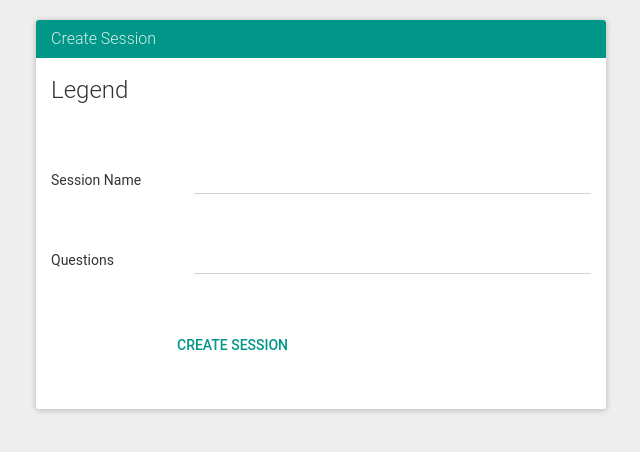
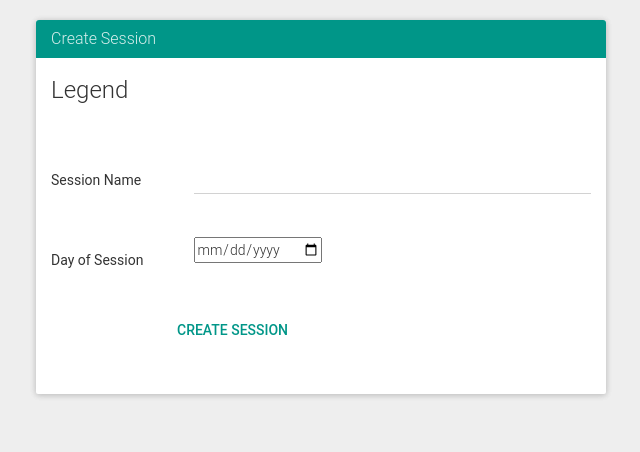
Before and after one commit to nmill128/SapQR, a Flask app: template app/templates/createSession.html in a window 1280 px wide. Shown: the part 60-512 px from the top of the page, without its empty margins (319-959 px from the left). Run offline with Flask 2, Linux system fonts and the light colour scheme; the template is opened without the code that fills it, so the values that code supplies are empty; some libraries are stand-ins or nearby versions.

Commit message:
Added a datepicker, and some session button on sessionlist and info

```diff
--- a/app/templates/createSession.html
+++ b/app/templates/createSession.html
@@ -21,10 +21,10 @@
 
 					<div class="form-group">
 						<div class="col-md-3 customLabel">
-							Questions
+							Day of Session
 						</div>
 						<div class="col-md-9">
-							<input type="text" name="questions" class="form-control"/>
+							 <input type="date" name="date">
 						</div>
 					</div>
 
--- a/app/templates/sessionInfo.html
+++ b/app/templates/sessionInfo.html
@@ -50,6 +50,7 @@
 			  </tr>
 			  {% endfor %}
 			  </tbody>
+			  <button type="submit" class="btn btn-primary">Create Station</button>
 			</table>
 		</div>
 	</div>
--- a/app/templates/sessionList.html
+++ b/app/templates/sessionList.html
@@ -23,6 +23,7 @@
 			    <td>{{session.name}}</td>
 			    <td>{{session.session_date.strftime('%Y-%m-%d') }}</td>
 			  </tr>
+			  <button type="submit" class="btn btn-primary">Create New Session</button>
 			  {% endfor %}
 			  </tbody>
 			</table>
```
